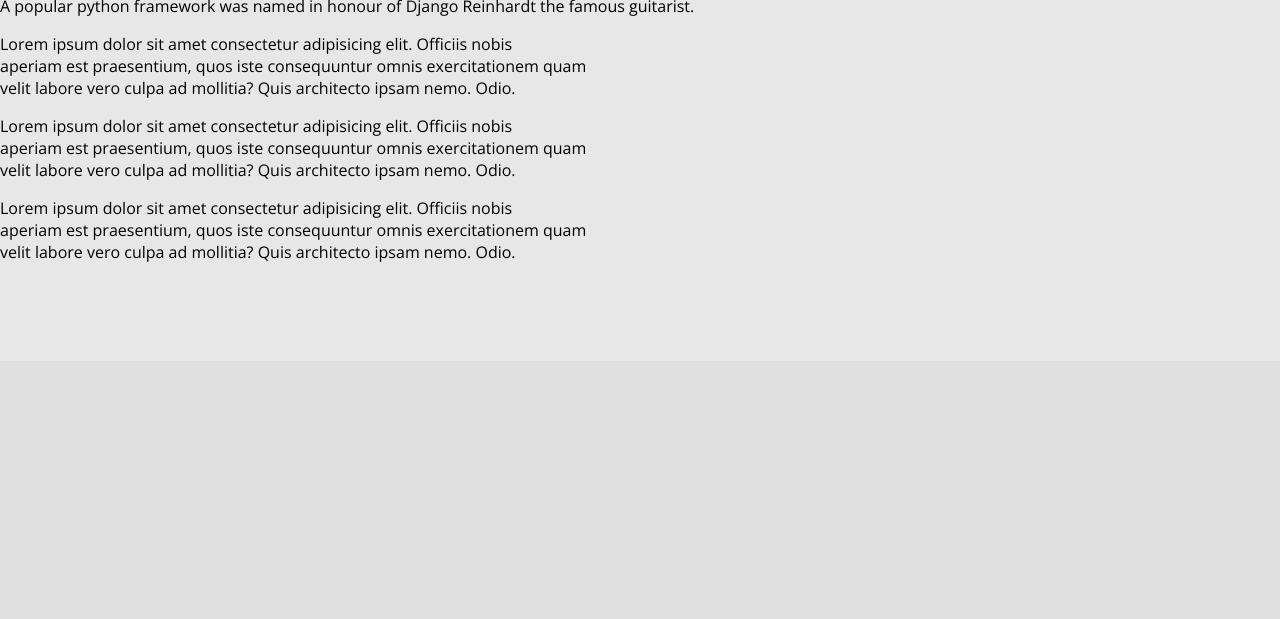
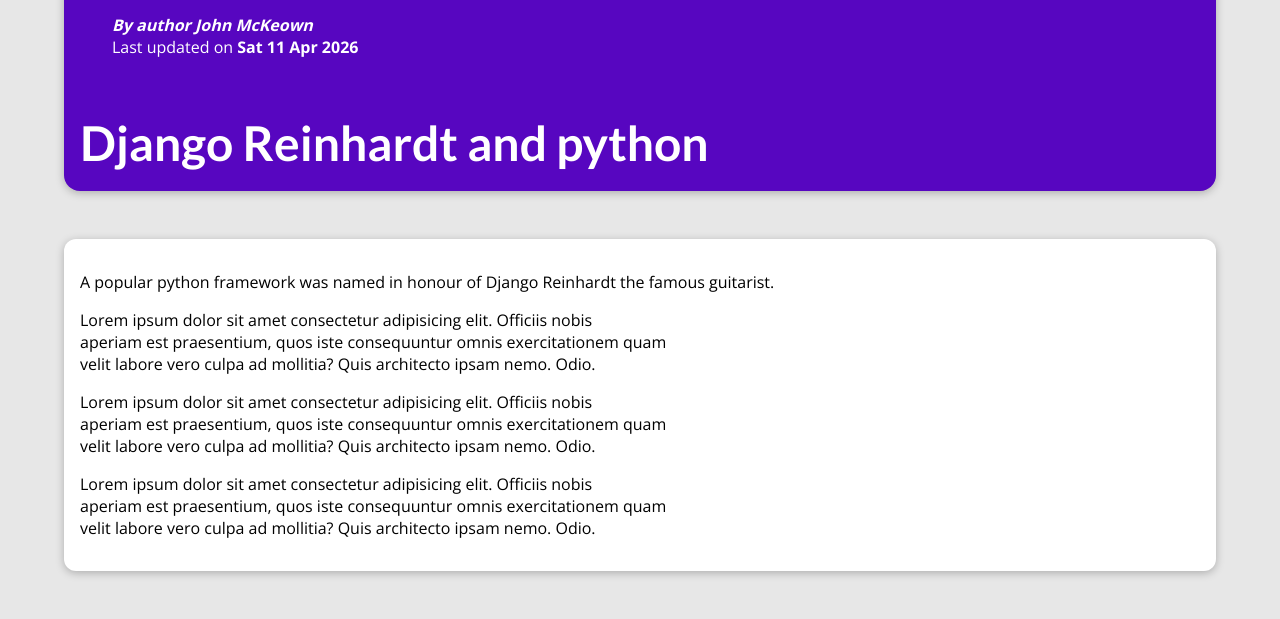
Before and after one commit to jpmckeown/django-muller, a Django app: a page that uses my_site/blog/templates/blog/onepost.html in a window 1280 px wide. Shown: the part 439-1058 px from the top of the page. Before the commit the page ends 701 px from the top, so only its background shows below. Run offline with Django 5.2, Linux system fonts and the light colour scheme; data comes from the database, SQL or seed files in the repository; both versions use the stored data as it was after the commit.

Commit message:
post-detail styling & image URL formation using |add:

```diff
--- a/my_site/blog/static/blog/index.css
+++ b/my_site/blog/static/blog/index.css
@@ -22,7 +22,7 @@
 }
 
 #welcome h2 {
-  font-size: 3.5rem;
+  font-size: 3rem;
   margin: 0 0 0 2rem;
   color: #e4e4e4;
   width: 10rem;
--- /dev/null
+++ b/my_site/blog/static/blog/post-detail.css
@@ -0,0 +1,75 @@
+body {
+  background-color: #e7e7e7;
+}
+
+#main-navigation {
+  background-color: #390281;
+  box-shadow: 0 2px 8px rgba(0, 0, 0, 0.25);
+}
+
+#summary {
+  margin: 4rem auto 1rem auto;
+  padding: 1rem;
+  width: 90%;
+  max-width: 90rem;
+  border-radius: 16px;
+  background-color: #5706c0;
+  position: relative;
+  box-shadow: 0 2px 8px rgba(0, 0, 0, 0.25);
+  /* height: 22rem; */
+}
+
+#summary h2 {
+  color: white;
+  font-size: 3rem;
+  margin-bottom: 0.25rem;
+}
+
+#summary article {
+  /* position: absolute;
+  top: 2rem;
+  right: 3rem; */
+  padding: 1rem 2rem;
+  border-radius: 12px;
+  text-align: left;
+  color: white;
+}
+
+#summary article img {
+  width: 20rem;
+  height: 20rem;
+  border-radius: 12px;
+  /* transform: rotateZ(5deg); */
+  border: 3px solid white;
+  margin-bottom: 1rem;
+}
+
+#summary address {
+  font-weight: bold;
+}
+
+#summary a {
+  color: white;
+  text-decoration: none;
+}
+
+#summary time {
+  font-weight: bold;
+}
+
+main {
+  width: 90%;
+  max-width: 90rem;
+  margin: 3rem auto;
+  background-color: white;
+  padding: 1rem;
+  border-radius: 12px;
+  box-shadow: 0 2px 8px rgba(0, 0, 0, 0.25);
+}
+
+.tag {
+  background-color: white;
+  color: #390281;
+  padding: 0.5rem 1rem;
+  border-radius: 8px;
+}
--- a/my_site/blog/templates/blog/onepost.html
+++ b/my_site/blog/templates/blog/onepost.html
@@ -3,20 +3,21 @@
 {% block title %}{{ post.title }}{% endblock %}
 {% block css_files %}
 <link rel="stylesheet" href="{% static "blog/post.css" %}" />
-<link rel="stylesheet" href="{% static "blog/all-posts.css" %}" />
+<link rel="stylesheet" href="{% static "blog/post-detail.css" %}" />
 {% endblock %}
 {% block content %}
 <section id="summary">
-    <h2>{{ post.title }}</h2>
     <p>{% for tag in posttags %}
-        <span>{{ tag.caption }}</span>
+        <spanclass='tag'>{{ tag.caption }}</span>
         {% endfor %}
     </p>
     <article>
-        <img src="{{ post.image_name }}" alt="{{ post.title }}" />
+        <img src="{% static 'blog/images/'|add:post.image_name %}" alt="{{ post.title }}" />
+        {% comment %} <img src="{% static 'blog/images/' %}{{ post.image_name }}" alt="{{ post.title }}" /> {% endcomment %}
         <address>By author <a href="mailto: {{ post.author.email }}">{{ post.author }}</a></address>
         <div>Last updated on <time>{{ post.date|date:"D d M Y" }}</time></div>
     </article>
+    <h2>{{ post.title }}</h2>
 </section>
 
 <main>
--- a/my_site/static/app.css
+++ b/my_site/static/app.css
@@ -21,7 +21,7 @@
 
 #main-navigation {
   width: 100%;
-  height: 5rem;
+  height: 3rem;
   display: flex;
   justify-content: space-between;
   align-items: center;
```
Also changed, not shown: my_site/db.sqlite3, 1 other file.
